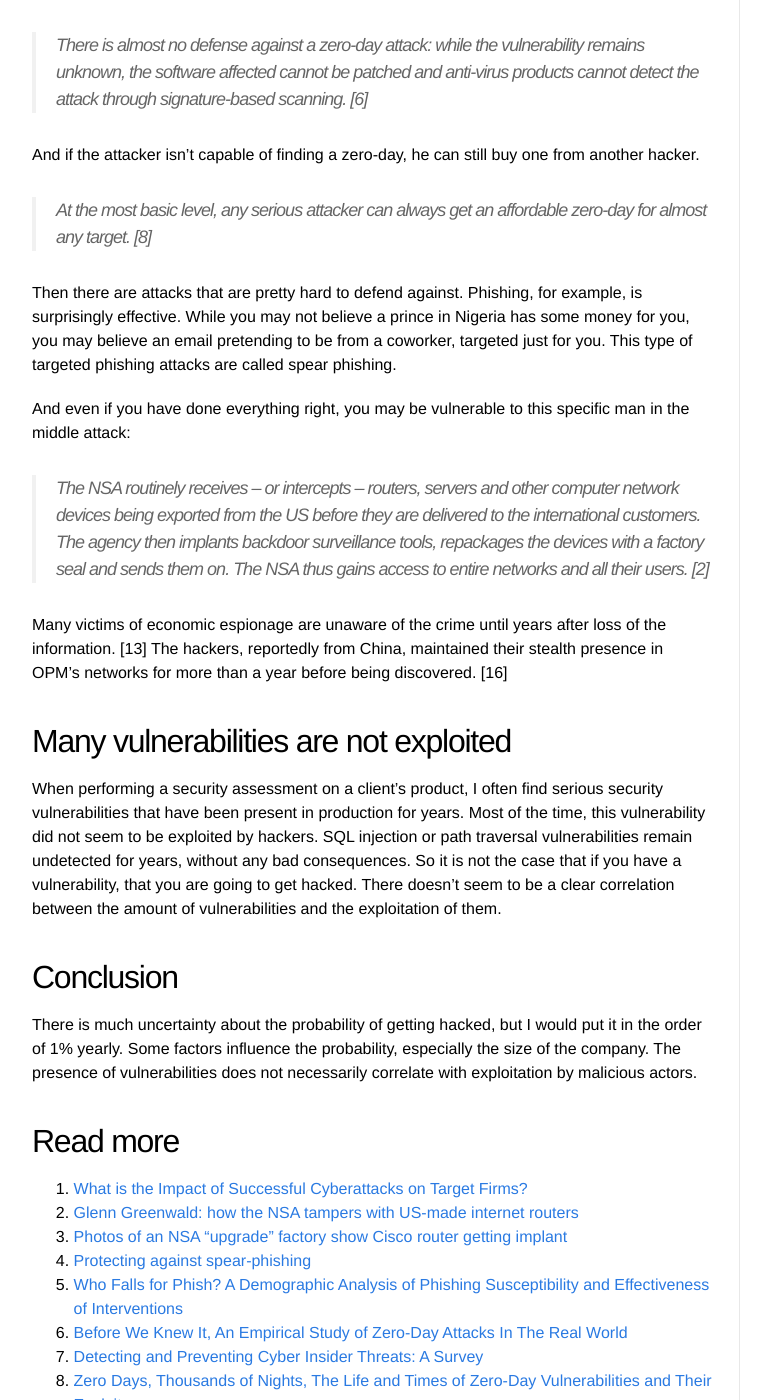
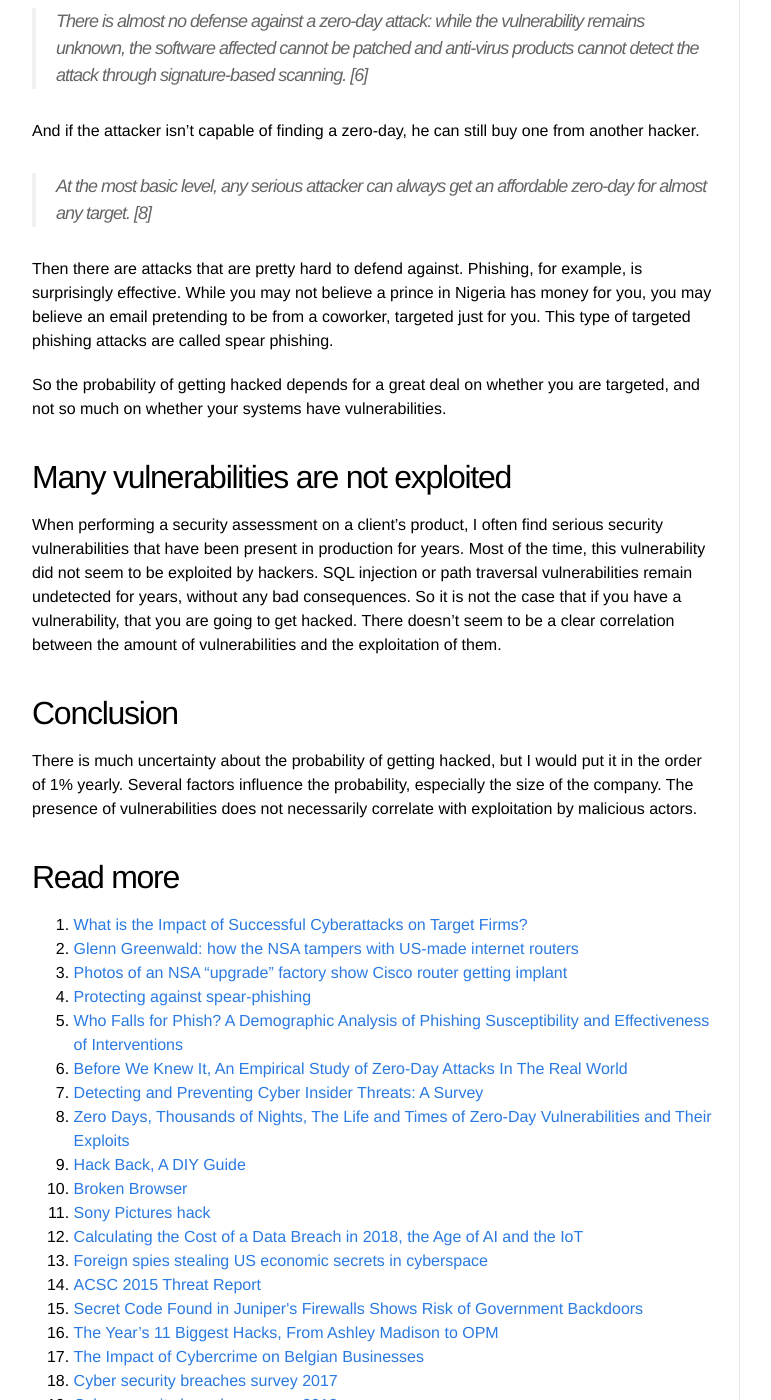
Before and after one commit to Sjord/Sjord.github.io, a Jekyll site: the page built from _posts/2018-09-23-probability-of-cyberattack.md, in a window 1280 px wide and 1400 px high, scrolled down 2507 px. Shown: the whole window, without its empty margins (108-879 px from the left). Built offline with Jekyll 4.4.1, drawn with Linux system fonts in a browser that asks for light colours; some of the changed text lies outside the part shown.

Commit message:
Update posts
Particularly to remove "some", "also", "what".

```diff
--- a/_posts/2018-09-23-probability-of-cyberattack.md
+++ b/_posts/2018-09-23-probability-of-cyberattack.md
@@ -13,15 +13,15 @@
 
 A proper risk assessment takes into account the chance and impact of a certain risk and the cost of securing against that risk. Maybe you lock your door, because it gives great security benefits at little expense. Maybe you don't own a bulletproof car, because the expense doesn't weigh up against the small chance of getting shot at. For some people this balance tips the other way: if you are rich and likely to get shot at, maybe you do buy an armored car.
 
-The same principles hold for cyber security. It makes little sense to spend more money on preventive measures than that can be lost in an attack. To correctly make decisions about how much to invest in securing and mitigating risk, companies need some information on the risk of getting hacked.
+The same principles hold for cyber security. It makes little sense to spend more money on preventive measures than that can be lost in an attack. To correctly make decisions about how much to invest in securing and mitigating risk, companies need information on the risk of getting hacked.
 
 ## Uncertainty
 
-Although there are some studies on the risk of cyber attacks, these provide little certainty on the probability. Different studies produce different results, sometimes differing by a factor of 100 in the chance of being hacked. One of the more conservative studies puts the risk fairly low [1]:
+Although there are studies on the risk of cyber attacks, these provide little certainty on the probability. Different studies produce different results, sometimes differing by a factor of 100 in the chance of being hacked. One of the more conservative studies puts the risk fairly low [1]:
 
 > It follows that the unconditional probability of a cyberattack in a given year for a firm in our sample is extremely low, as it is 0.32%.
 
-So each year, one in 312 companies get hacked. This seems somewhat consistent with my experiences.
+So each year, one in 312 companies get hacked. This seems consistent with my experiences.
 
 On the other end of the spectrum, studies say one in two companies get hacked yearly. Especially studies done or sponsored by security companies seem to artificially increase the risk.
 
@@ -49,7 +49,7 @@
 Lower risk for companies:
 * with a risk committee on the board
 
-I think the main factor is whether hackers have a motive to target you in an attack. If you are a notable company, engage in ethically disputable operations, have a lot of personal information on your customers, or are involved in financial transactions, hackers will have some reason to pick your company for a targeted attack.
+I think the main factor is whether hackers have a motive to target you in an attack. If you are a notable company, engage in ethically disputable operations, have a lot of personal information on your customers, or are involved in financial transactions, hackers will have reason to pick your company for a targeted attack.
 
 What also contributes is how well you have secured your software and network. However, I think this plays a relatively small part for most companies. It is hard to perfectly secure your company from targeted attacks.
 
@@ -67,14 +67,9 @@
 
 > At the most basic level, any serious attacker can always get an affordable zero-day for almost any target. [8]
 
-Then there are attacks that are pretty hard to defend against. Phishing, for example, is surprisingly effective. While you may not believe a prince in Nigeria has some money for you, you may believe an email pretending to be from a coworker, targeted just for you. This type of targeted phishing attacks are called spear phishing.
+Then there are attacks that are pretty hard to defend against. Phishing, for example, is surprisingly effective. While you may not believe a prince in Nigeria has money for you, you may believe an email pretending to be from a coworker, targeted just for you. This type of targeted phishing attacks are called spear phishing.
 
-And even if you have done everything right, you may be vulnerable to this specific man in the middle attack:
-
-> The NSA routinely receives – or intercepts – routers, servers and other computer network devices being exported from the US before they are delivered to the international customers. The agency then implants backdoor surveillance tools, repackages the devices with a factory seal and sends them on. The NSA thus gains access to entire networks and all their users. [2]
-
-Many victims of economic espionage are unaware of the crime until years after loss of the information. [13]
-The hackers, reportedly from China, maintained their stealth presence in OPM's networks for more than a year before being discovered. [16]
+So the probability of getting hacked depends for a great deal on whether you are targeted, and not so much on whether your systems have vulnerabilities.
 
 ## Many vulnerabilities are not exploited
 
@@ -82,7 +77,7 @@
 
 ## Conclusion
 
-There is much uncertainty about the probability of getting hacked, but I would put it in the order of 1% yearly. Some factors influence the probability, especially the size of the company. The presence of vulnerabilities does not necessarily correlate with exploitation by malicious actors.
+There is much uncertainty about the probability of getting hacked, but I would put it in the order of 1% yearly. Several factors influence the probability, especially the size of the company. The presence of vulnerabilities does not necessarily correlate with exploitation by malicious actors.
 
 ## Read more
 
```
Also changed, not shown: _posts/2018-09-23-impact-of-cyberattack.md (+3 -3 lines), _posts/2018-09-23-securing-and-preventing-cyberattack.md (+2 -2 lines).
